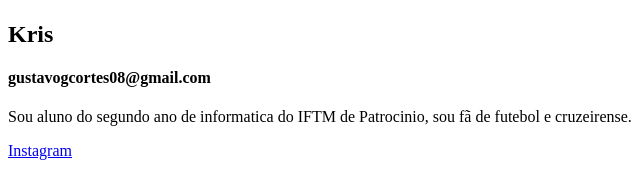
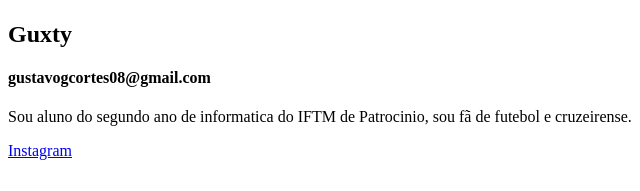
Before and after one commit to GustavoGCortes/Atividade02-07-24, a plain HTML site: page index.html in a window 1280 px wide. Shown: the part 403-594 px from the top of the page, 0-640 px from the left. Drawn offline with Linux system fonts and the light colour scheme.

Commit message:
Update index.html

```diff
--- a/index.html
+++ b/index.html
@@ -9,7 +9,7 @@
 
     <h1>Gustavo Gabriel Côrtes</h1>
     <img src="Gustavo.jpg" alt="Minha foto">
-    <h2>Kris</h2>
+    <h2>Guxty</h2>
     <h4>gustavogcortes08@gmail.com</h4>
     <p>Sou aluno do segundo ano de informatica do IFTM de Patrocinio, sou fã de futebol e cruzeirense.</p>
     <a target="_blank" href="https://www.instagram.com/gustavog_cortes">Instagram</a>
```
